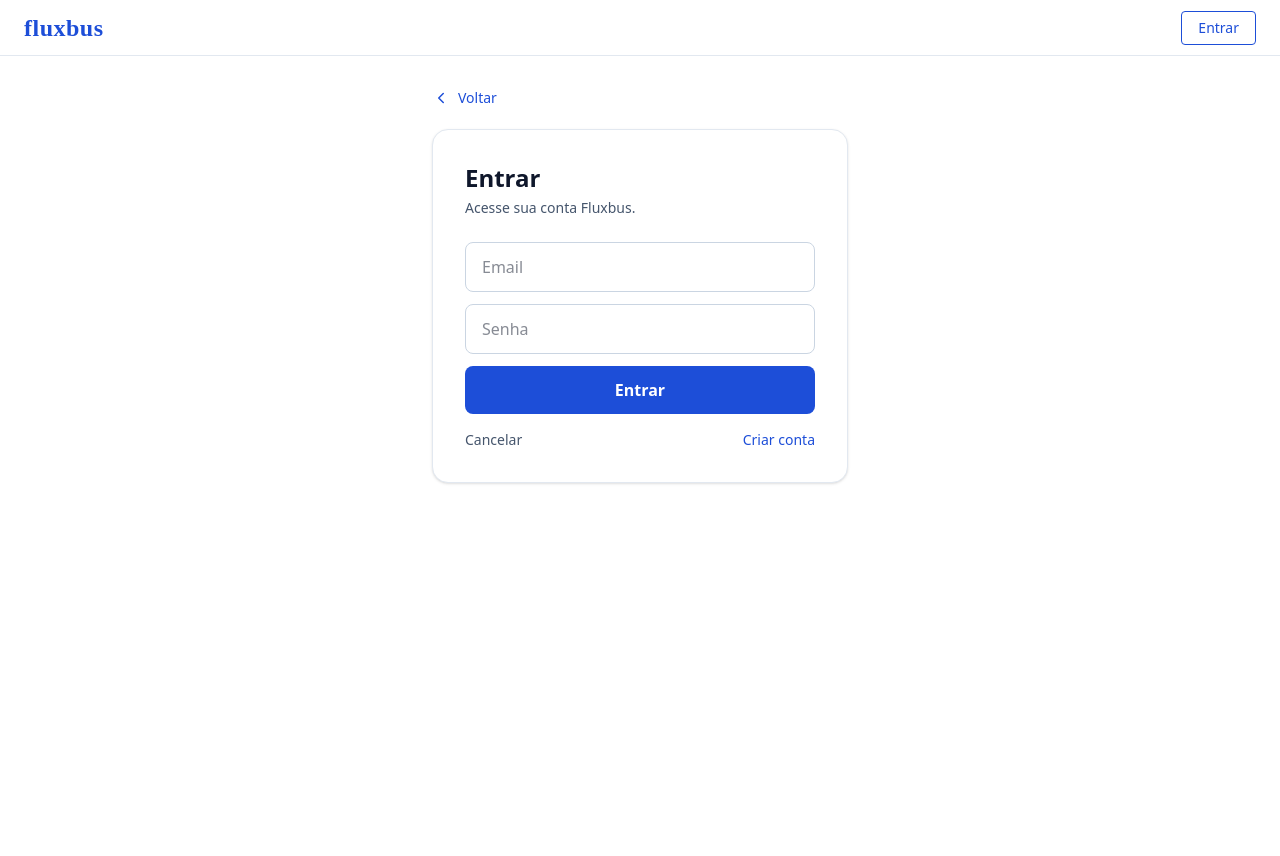
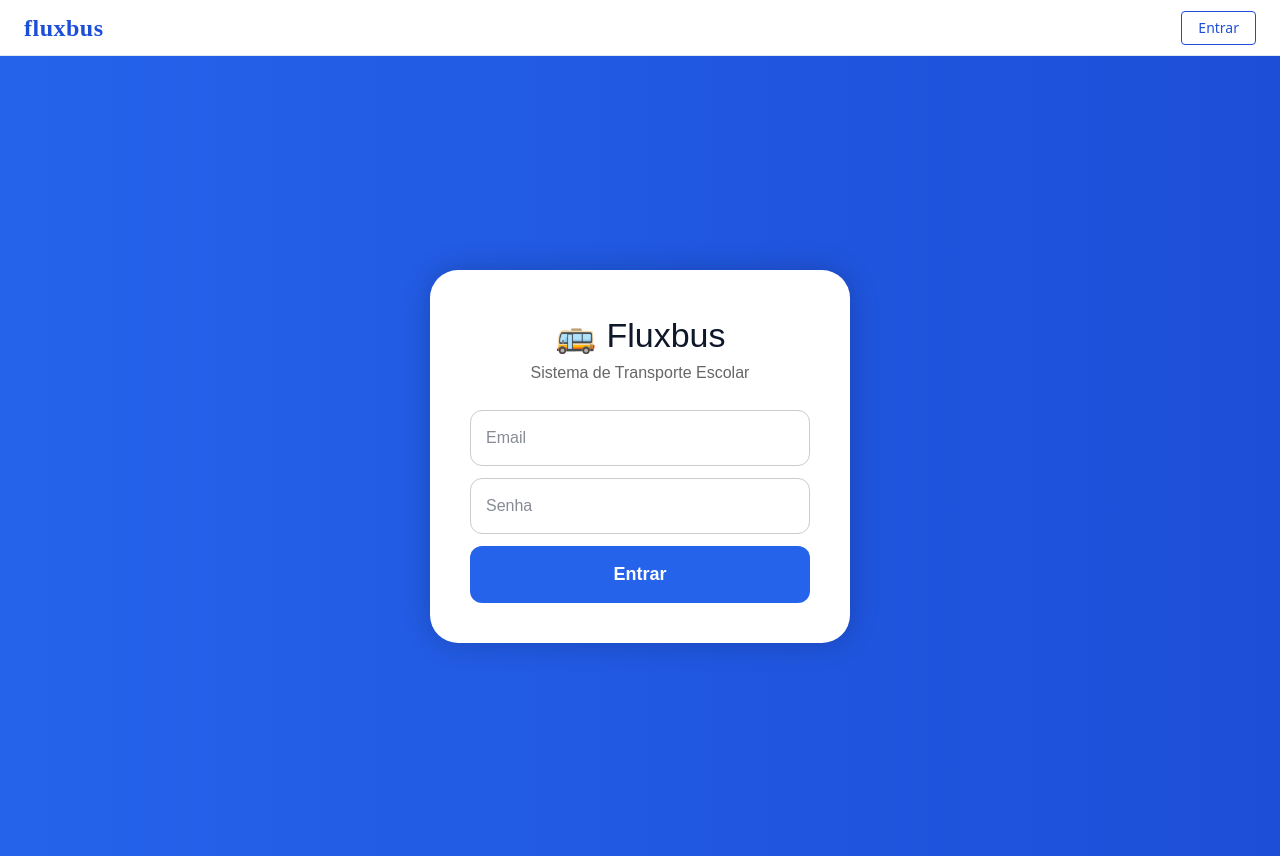
Before and after one commit to alvaro-73/onibus-startup, a Next.js app in the folder frontend/: page /login in a window 1280 px wide. Before the commit the page ends 800 px from the top, so only its background shows below. Built offline with nearby package versions, Linux system fonts and the light colour scheme; no server answers.

Commit message:
ajeitando var longin3

```diff
--- a/frontend/src/app/login/LoginClient.tsx
+++ b/frontend/src/app/login/LoginClient.tsx
@@ -1,102 +1,127 @@
 "use client";
 
 import { useState } from "react";
-import Link from "next/link";
-import { useRouter, useSearchParams } from "next/navigation";
+import { useRouter } from "next/navigation";
 import { signInWithEmailAndPassword } from "firebase/auth";
 import { ref, get } from "firebase/database";
-import { auth, db, firebaseConfigured } from "@/lib/firebase";
-import BackButton from "@/components/ui/BackButton";
+import { auth, db } from "@/lib/firebase";
 
-export default function LoginClient() {
+export default function LoginPage() {
   const router = useRouter();
-  const search = useSearchParams();
 
   const [email, setEmail] = useState("");
   const [senha, setSenha] = useState("");
   const [erro, setErro] = useState("");
   const [loading, setLoading] = useState(false);
 
-  async function entrar(e: React.FormEvent) {
-    e.preventDefault();
-
-    if (!firebaseConfigured) {
-      setErro("Servico de autenticacao indisponivel. Configure as variaveis NEXT_PUBLIC_FIREBASE_* em .env.local.");
-      return;
-    }
-
+  async function entrar() {
     try {
       setErro("");
       setLoading(true);
 
+      if (!auth || !db) {
+        setErro("Firebase não inicializado");
+        return;
+      }
+
       const cred = await signInWithEmailAndPassword(auth, email, senha);
+
       const snap = await get(ref(db, `usuarios/${cred.user.uid}`));
       const dados = snap.val();
 
       document.cookie = `fluxbus_auth=${cred.user.uid}; path=/; max-age=2592000`;
 
-      const next = search.get("next");
-
-      if (next) router.push(next);
-      else if (dados?.tipo === "motorista") router.push("/motorista");
-      else if (dados?.tipo === "aluno") router.push("/aluno");
-      else router.push("/");
-    } catch {
-      setErro("Email ou senha invalidos");
+      if (dados?.tipo === "motorista") {
+        router.push("/motorista");
+      } else if (dados?.tipo === "aluno") {
+        router.push("/aluno");
+      } else {
+        router.push("/");
+      }
+    } catch (err) {
+      setErro("Email ou senha inválidos");
     } finally {
       setLoading(false);
     }
   }
 
   return (
-    <div className="max-w-md mx-auto px-4 py-8">
-      <div className="mb-4">
-        <BackButton />
-      </div>
+    <main
+      style={{
+        width: "100vw",
+        height: "100vh",
+        display: "flex",
+        justifyContent: "center",
+        alignItems: "center",
+        background: "linear-gradient(to right, #2563eb, #1d4ed8)",
+        fontFamily: "Arial",
+      }}
+    >
+      <div
+        style={{
+          width: 420,
+          background: "white",
+          padding: 40,
+          borderRadius: 28,
+          boxShadow: "0 0 30px rgba(0,0,0,0.2)",
+        }}
+      >
+        <h1 style={{ textAlign: "center", fontSize: 34 }}>
+          🚌 Fluxbus
+        </h1>
 
-      <div className="bg-white border border-slate-200 rounded-2xl p-8 shadow-sm">
-        <h1 className="text-2xl font-bold text-slate-900 mb-1">Entrar</h1>
-        <p className="text-sm text-slate-600 mb-6">Acesse sua conta Fluxbus.</p>
+        <p style={{ textAlign: "center", color: "#666", marginBottom: 25 }}>
+          Sistema de Transporte Escolar
+        </p>
 
-        <form onSubmit={entrar} className="space-y-3">
         <input
-            type="email"
           placeholder="Email"
           value={email}
           onChange={(e) => setEmail(e.target.value)}
-            className="w-full px-4 py-3 border border-slate-300 rounded-lg focus:outline-none focus:ring-2 focus:ring-fluxbus-blue"
-            required
+          style={inputStyle}
         />
 
         <input
+          placeholder="Senha"
           type="password"
-            placeholder="Senha"
           value={senha}
           onChange={(e) => setSenha(e.target.value)}
-            className="w-full px-4 py-3 border border-slate-300 rounded-lg focus:outline-none focus:ring-2 focus:ring-fluxbus-blue"
-            required
+          style={inputStyle}
         />
 
-          {erro && <p className="text-sm text-red-600">{erro}</p>}
+        {erro && (
+          <p style={{ color: "red", fontSize: 14 }}>{erro}</p>
+        )}
 
         <button
-            type="submit"
+          onClick={entrar}
           disabled={loading}
-            className="w-full bg-fluxbus-blue text-white py-3 rounded-lg font-semibold hover:bg-fluxbus-blue-600 disabled:opacity-60"
+          style={buttonStyle}
         >
           {loading ? "Entrando..." : "Entrar"}
         </button>
-        </form>
-
-        <div className="mt-4 flex items-center justify-between text-sm">
-          <Link href="/" className="text-slate-600 hover:underline">
-            Cancelar
-          </Link>
-          <Link href="/cadastro" className="text-fluxbus-blue hover:underline">
-            Criar conta
-          </Link>
       </div>
-      </div>
-    </div>
+    </main>
   );
 }
+
+const inputStyle = {
+  width: "100%",
+  padding: 15,
+  marginBottom: 12,
+  borderRadius: 12,
+  border: "1px solid #ccc",
+  fontSize: 16,
+} as const;
+
+const buttonStyle = {
+  width: "100%",
+  padding: 15,
+  borderRadius: 12,
+  border: "none",
+  background: "#2563eb",
+  color: "white",
+  fontSize: 18,
+  fontWeight: "bold",
+  cursor: "pointer",
+};
```
Lines whose indentation alone changed are shown as unchanged.
